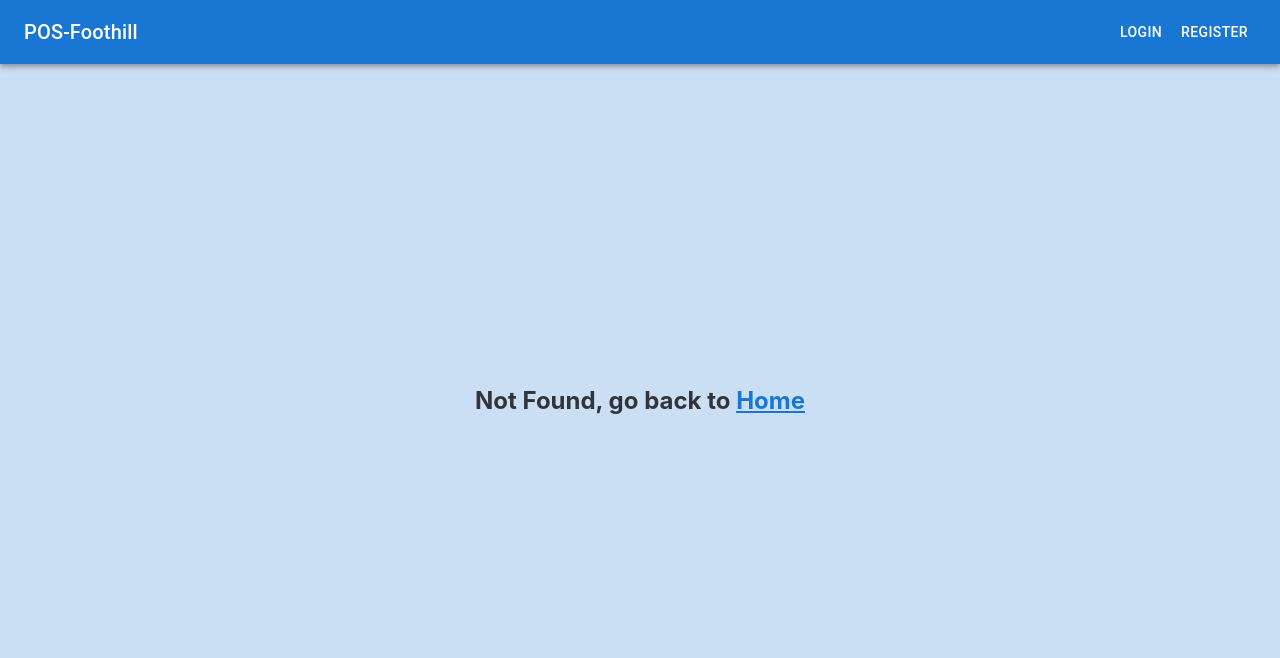
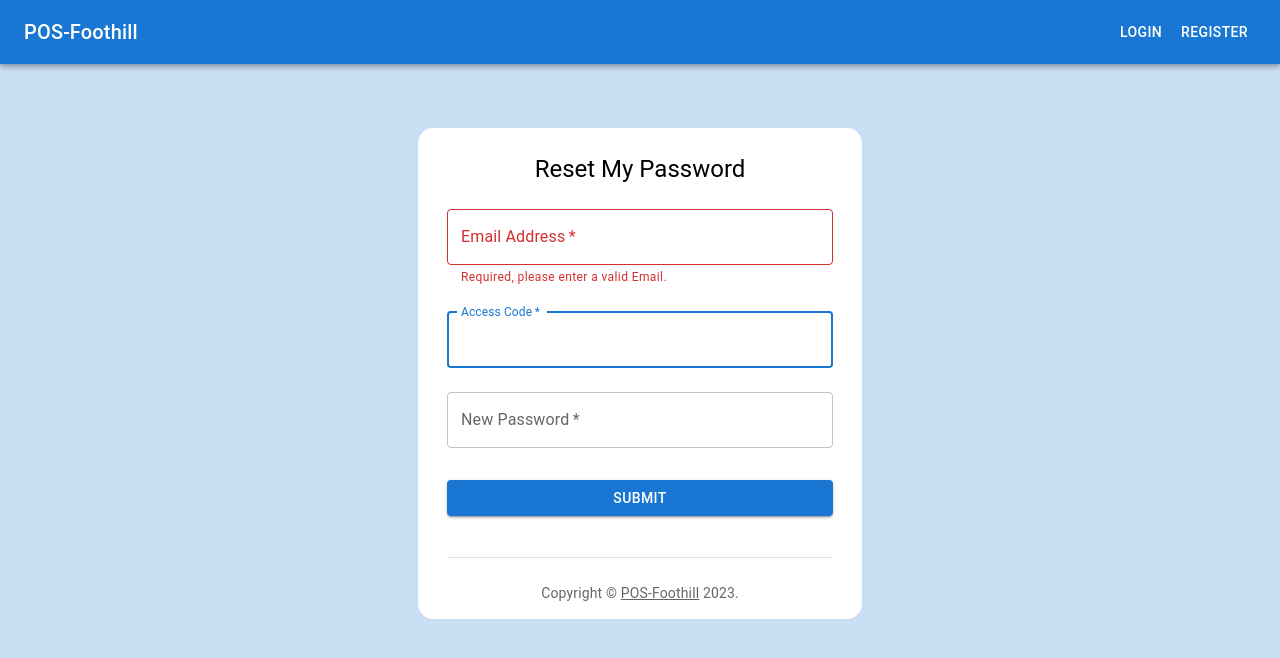
Before and after one commit to Aamer-Qanadilo/POS-Frontend, a React (Create React App) app: page /reset-password in a window 1280 px wide. Before the commit this address had no page. Shown: the top 658 px of the page. Built offline with nearby package versions, Linux system fonts and the light colour scheme.

Commit message:
Created ResetPassword Component Also improved the navbar burger menu look

```diff
--- a/src/PageRouter.tsx
+++ b/src/PageRouter.tsx
@@ -13,6 +13,7 @@ import CategoryForm from "./components/CategoryForm";
 import UnitForm from "./components/UnitForm";
 import ProductForm from "./components/ProductForm";
 import ForgetPassword from "./components/ForgetPassword";
+import ResetPassword from "./components/ResetPassword";
 
 type Props = {};
 
@@ -28,6 +29,7 @@ const PageRouter = (props: Props) => {
               <Route path="/login" element={<Login />} />
               <Route path="/register" element={<Register />} />
               <Route path="/forget-password" element={<ForgetPassword />} />
+              <Route path="/reset-password" element={<ResetPassword />} />
               <Route path="/" element={<Navigate to="/login" />} />
             </>
           ) : (
@@ -41,7 +43,8 @@ const PageRouter = (props: Props) => {
               <Route path="/units/:id" element={<UnitForm />} />
             </>
           )}
-          <Route path="*" element={<NotFound />} />
+          <Route path="not-found" element={<NotFound />} />
+          <Route path="*" element={<Navigate to="/not-found" />} />
         </Route>
       </Routes>
     </BrowserRouter>
--- a/src/components/Navbar/index.tsx
+++ b/src/components/Navbar/index.tsx
@@ -8,9 +8,9 @@ import IconButton from "@mui/material/IconButton";
 import MenuIcon from "@mui/icons-material/Menu";
 import { Link, NavLink } from "react-router-dom";
 
+import { UserContext } from "../../Contexts/UserContext";
+import BurgerMenu from "../NavbarBurgerMenu/BurgerMenu";
 import "./styles.css";
-import { UserContext } from "../../Contexts/UserContext";
-import BurgerMenu from "./BurgerMenu";
 
 type Props = {};
 
--- a/src/components/Navbar/styles.css
+++ b/src/components/Navbar/styles.css
@@ -22,17 +22,3 @@
 .navbar__button-anchor:hover::after {
   width: 100%;
 }
-
-.navbar__burger-anchor {
-  display: block;
-  width: 100%;
-  text-align: center;
-  color: black;
-  text-decoration: none;
-  padding: 15px 0;
-}
-
-.navbar__burger-anchor.active {
-  color: #1976d2;
-  font-weight: bold;
-}
--- a/src/components/Navbar/BurgerMenu.tsx
+++ b/src/components/NavbarBurgerMenu/BurgerMenu.tsx
@@ -1,19 +1,20 @@
 import * as React from "react";
 
-import IconButton from "@mui/material/IconButton";
-import Container from "@mui/material/Container";
-import Box from "@mui/material/Box";
-//drawer elements used
-import Drawer from "@mui/material/Drawer";
+import {
+  Typography,
+  ListItemButton,
+  Button,
+  Divider,
+  Drawer,
+  Box,
+  IconButton,
+} from "@mui/material";
+
 import CloseIcon from "@mui/icons-material/Close";
-import Divider from "@mui/material/Divider";
-import ListItemButton from "@mui/material/ListItemButton";
-import ListItemText from "@mui/material/ListItemText";
-import Button from "@mui/material/Button";
 import { Link, NavLink } from "react-router-dom";
 
+import { UserContext } from "../../Contexts/UserContext";
 import "./styles.css";
-import { UserContext } from "../../Contexts/UserContext";
 
 interface props {
   menuState: boolean;
@@ -39,25 +40,34 @@ const BurgerMenu = ({ menuState, handleMenuToggle, ...props }: props) => {
       >
         <Box
           sx={{
-            width: 300,
+            width: 350,
             height: "100%",
             display: "flex",
           }}
           flexDirection="column"
           justifyContent="space-between"
         >
-          <Box textAlign="end">
+          <Box
+            sx={{
+              display: "flex",
+              justifyContent: "space-between",
+              alignItems: "center",
+              padding: "10px 15px",
+            }}
+          >
+            <Typography variant="h6" component="div" onClick={handleMenuToggle}>
+              <Link to={"/"} className=" navbar__burger-logo">
+                POS-Foothill
+              </Link>
+            </Typography>
             <IconButton onClick={handleMenuToggle}>
               <CloseIcon />
             </IconButton>
           </Box>
+
           <Box textAlign="center">
             <ListItemButton sx={{ textAlign: "center" }}>
-              <NavLink
-                color="inherit"
-                to={"/"}
-                className="navbar__burger-anchor"
-              >
+              <NavLink to={"/"} className="navbar__burger-anchor">
                 Cashier Page
               </NavLink>
             </ListItemButton>
@@ -65,11 +75,7 @@ const BurgerMenu = ({ menuState, handleMenuToggle, ...props }: props) => {
             <Divider variant="middle" flexItem></Divider>
 
             <ListItemButton sx={{ textAlign: "center" }}>
-              <NavLink
-                color="inherit"
-                to={"/products"}
-                className="navbar__burger-anchor"
-              >
+              <NavLink to={"/products"} className="navbar__burger-anchor">
                 Products Page
               </NavLink>
             </ListItemButton>
@@ -77,11 +83,7 @@ const BurgerMenu = ({ menuState, handleMenuToggle, ...props }: props) => {
             <Divider variant="middle" flexItem></Divider>
 
             <ListItemButton sx={{ textAlign: "center" }}>
-              <NavLink
-                color="inherit"
-                to={"/categories"}
-                className="navbar__burger-anchor"
-              >
+              <NavLink to={"/categories"} className="navbar__burger-anchor">
                 Categories Page
               </NavLink>
             </ListItemButton>
@@ -89,11 +91,7 @@ const BurgerMenu = ({ menuState, handleMenuToggle, ...props }: props) => {
             <Divider variant="middle" flexItem></Divider>
 
             <ListItemButton sx={{ textAlign: "center" }}>
-              <NavLink
-                color="inherit"
-                to={"/units"}
-                className="navbar__burger-anchor"
-              >
+              <NavLink to={"/units"} className="navbar__burger-anchor">
                 Units Page
               </NavLink>
             </ListItemButton>
@@ -101,8 +99,9 @@ const BurgerMenu = ({ menuState, handleMenuToggle, ...props }: props) => {
           <Box textAlign="center">
             <Button
               variant="text"
-              sx={{ mb: 3, fontWeight: "bold" }}
+              sx={{ fontWeight: "bold", padding: "15px 0 35px" }}
               onClick={handleLogoutClick}
+              fullWidth
             >
               Logout
             </Button>
--- /dev/null
+++ b/src/components/NavbarBurgerMenu/styles.css
@@ -0,0 +1,33 @@
+.navbar__burger-anchor {
+  display: block;
+  width: 100%;
+  text-align: center;
+  color: black;
+  text-decoration: none;
+  padding: 15px 0;
+  font-size: 1.15em;
+}
+
+.navbar__burger-anchor.active {
+  color: #1976d2;
+  font-weight: bold;
+}
+
+.navbar__burger-logo {
+  position: relative;
+  color: #1976d2;
+  text-decoration: none;
+  font-weight: bold;
+  font-size: 0.95em;
+}
+
+.navbar__burger-logo::after {
+  content: "";
+  position: absolute;
+  width: 40%;
+  height: 2px;
+  left: 0;
+  bottom: -10px;
+  background: #1976d2;
+  transition: all 0.2s ease-in-out;
+}
--- /dev/null
+++ b/src/components/ResetPassword/index.tsx
@@ -0,0 +1,165 @@
+import * as React from "react";
+import Button from "@mui/material/Button";
+import TextField from "@mui/material/TextField";
+import { Link, useNavigate } from "react-router-dom";
+import Box from "@mui/material/Box";
+import Divider from "@mui/material/Divider/Divider";
+import { useFormik } from "formik";
+
+import FormContainer from "../FormContainer";
+import { toast } from "react-toastify";
+import httpCommon from "../../http-common";
+
+type Props = {};
+interface errors {
+  email?: string;
+  code?: string;
+  newPassword?: string;
+}
+
+interface inputs {
+  email: string;
+  code: string;
+  newPassword: string;
+}
+
+const initialValues: inputs = {
+  email: "",
+  code: "",
+  newPassword: "",
+};
+
+const validate = (values: inputs) => {
+  const errors: errors = {};
+
+  if (!values.email) {
+    errors.email = "Required, please enter a valid Email.";
+  } else if (!/^[A-Z0-9._%+-]+@[A-Z0-9.-]+\.[A-Z]{2,4}$/i.test(values.email)) {
+    errors.email = "Invalid Email address.";
+  }
+
+  if (!values.code) {
+    errors.code = "Required, please enter a valid access code.";
+  } else if (values.code.length < 21) {
+    errors.code = "Invalid access code, please check your Email.";
+  }
+
+  if (!values.newPassword) {
+    errors.newPassword =
+      "Required, password should be Minimum eight characters.";
+  } else if (
+    !/^(?=.*?[A-Z])(?=.*?[a-z])(?=.*?[0-9])(?=.*?[#?!@$%^&*-]).{8,}$/.test(
+      values.newPassword,
+    )
+  ) {
+    errors.newPassword =
+      "Password should be Minimum eight characters, at least one uppercase letter, one lowercase letter, one number and one special character.";
+  }
+
+  return errors;
+};
+
+function ResetPassword({}: Props) {
+  const navigate = useNavigate();
+
+  const handleSubmit = async (inputs: inputs) => {
+    try {
+      const { data } = await httpCommon.patch("/auth/forget-password", inputs);
+
+      if (data.message === "success") {
+        toast.success("Password changed successfully!");
+        navigate("/login");
+      } else if (data.message === "failed" && data.error) {
+        toast.error(data.error);
+      } else {
+        toast.error(data.message || "Something went wrong, please try again!");
+      }
+    } catch (error) {
+      toast.error("Something went wrong, please try again!");
+    }
+  };
+
+  const formik = useFormik({
+    initialValues: initialValues,
+    validate,
+    onSubmit: handleSubmit,
+  });
+
+  React.useEffect(() => {
+    document.title = "POS-Foothill | Reset Your Password";
+  }, []);
+
+  return (
+    <FormContainer FormHeader="Reset My Password">
+      <Box
+        component="form"
+        onSubmit={formik.handleSubmit}
+        noValidate
+        sx={{ mt: 1 }}
+      >
+        <TextField
+          margin="normal"
+          required
+          fullWidth
+          id="email"
+          label="Email Address"
+          name="email"
+          type="email"
+          autoComplete="email"
+          onChange={formik.handleChange}
+          onBlur={formik.handleBlur}
+          value={formik.values.email}
+          autoFocus
+          error={formik.touched.email && Boolean(formik.errors.email)}
+          helperText={formik.touched.email && formik.errors.email}
+        />
+
+        <TextField
+          margin="normal"
+          required
+          fullWidth
+          id="code"
+          label="Access Code"
+          name="code"
+          onChange={formik.handleChange}
+          onBlur={formik.handleBlur}
+          value={formik.values.code}
+          autoFocus
+          error={formik.touched.code && Boolean(formik.errors.code)}
+          helperText={formik.touched.code && formik.errors.code}
+        />
+
+        <TextField
+          margin="normal"
+          required
+          fullWidth
+          name="newPassword"
+          label="New Password"
+          type="password"
+          id="newPassword"
+          autoComplete="current-password"
+          onChange={formik.handleChange}
+          onBlur={formik.handleBlur}
+          value={formik.values.newPassword}
+          error={
+            formik.touched.newPassword && Boolean(formik.errors.newPassword)
+          }
+          helperText={formik.touched.newPassword && formik.errors.newPassword}
+        />
+
+        <Button
+          type="submit"
+          fullWidth
+          variant="contained"
+          sx={{ mt: 3, mb: 2 }}
+        >
+          Submit
+        </Button>
+
+        <Divider sx={{ margin: "25px 0 0" }} />
+      </Box>
+    </FormContainer>
+  );
+}
+
+export default ResetPassword;
```
Also changed, not shown: src/components/ResetPassword/styles.css (added).
